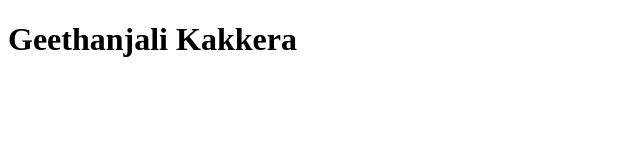
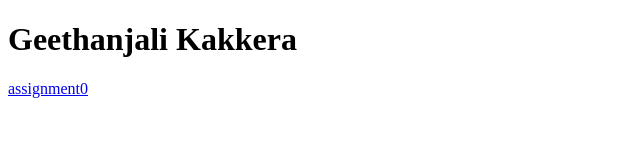
Before and after one commit to geethanjalikakkera/geethanjalikakkera.github.io, a plain HTML site: page index.html in a window 1280 px wide. Shown: the whole page, without its empty margins (0-640 px from the left). Drawn offline with Linux system fonts and the light colour scheme.

Commit message:
Update index.html

```diff
--- a/index.html
+++ b/index.html
@@ -7,5 +7,8 @@
     <body>
         <!-- This is a comment -->
         <h1> Geethanjali Kakkera </h1>
+        <p>
+         <a href="http://127.0.0.1:5500/assignment0/assignment0.html"> assignment0</a>
+        </p>
     </body>
 </html>
```
